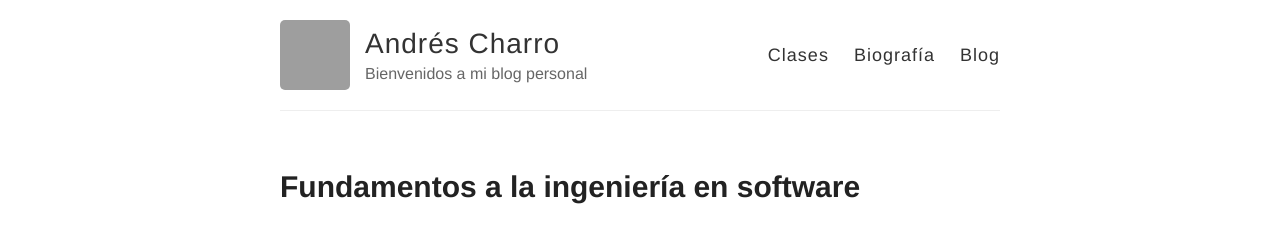
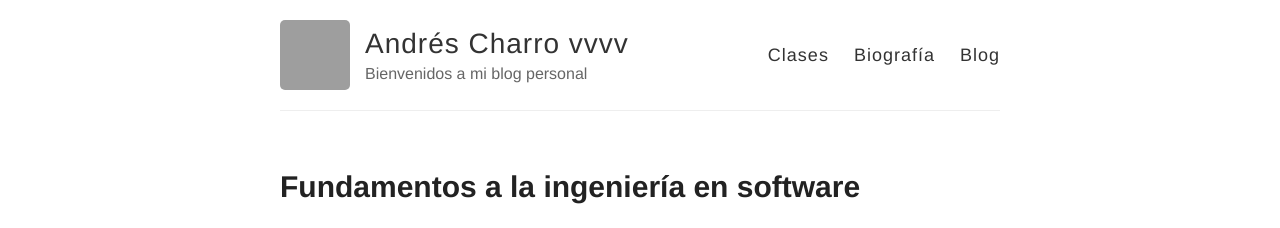
Before and after one commit to andrescharro22/Carlos-F007.github.io, a Jekyll site: the page built from index.html, in a window 1280 px wide. Shown: the top 228 px of the page. Built offline with Jekyll 4.4.1, drawn with Linux system fonts in a browser that asks for light colours; grey boxes are pictures that could not be loaded.

Commit message:
Update _config.yml

```diff
--- a/_config.yml
+++ b/_config.yml
@@ -3,7 +3,7 @@
 #
 
 # Name of your site (displayed in the header)
-name: Andrés Charro
+name: Andrés Charro vvvv
 
 # Short bio or description (displayed in the header)
 description: Bienvenidos a mi blog personal
```
